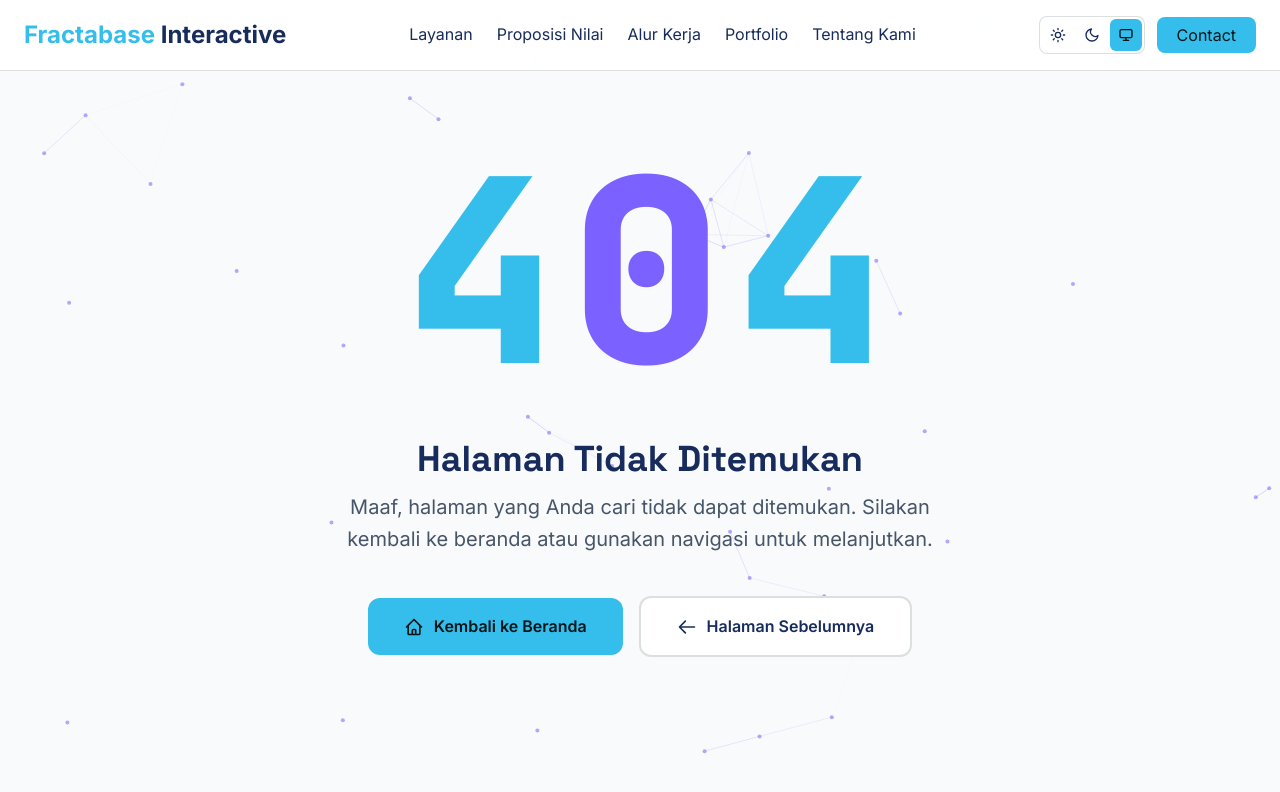
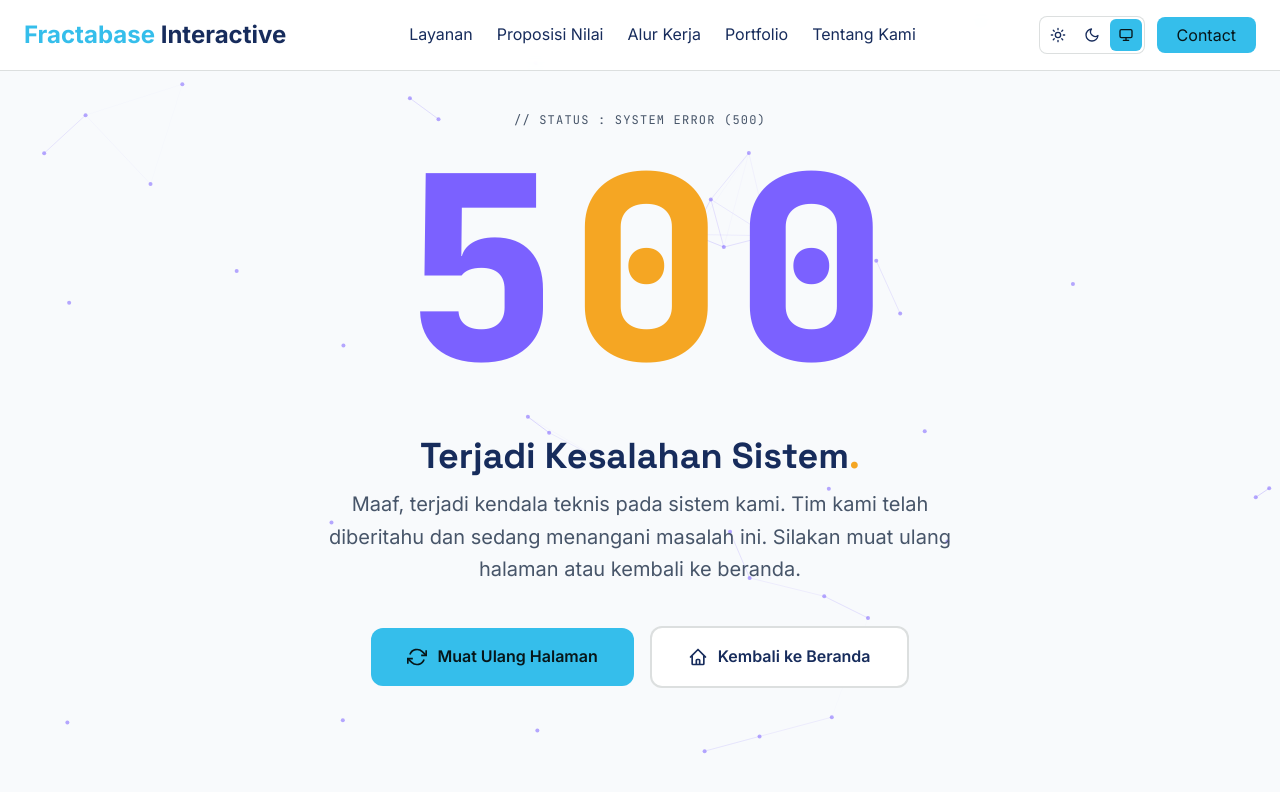
Before and after one commit to fractabase/company-profile, a React (Vite) app: page /500 in a window 1280 px wide. Shown: the top 792 px of the page. Built offline with nearby package versions, Linux system fonts and the light colour scheme.

Commit message:
feat(error-handling): wrap routes in ErrorBoundary and add 500 error page route
Wrapped application routes with ErrorBoundary to handle unexpected rendering errors and added a dedicated 500 error page route in App.jsx to provide a consistent fallback experience.

```diff
--- a/src/App.jsx
+++ b/src/App.jsx
@@ -9,7 +9,9 @@ import TermsAndConditions from "./pages/terms-and-conditions/TermsAndConditions"
 import { ThemeProvider } from "./theme/ThemeProvider";
 import UnderMaintenance from "./pages/under-maintenance/UnderMaintenance";
 import NotFound from "./pages/not-found/NotFound";
+import ServerError from "./pages/server-error/ServerError";
 import OfflineNotice from "./components/common/OfflineNotice";
+import ErrorBoundary from "./components/common/ErrorBoundary";
 
 export default function App() {
   return (
@@ -23,13 +25,14 @@ export default function App() {
 
 function AppRoutes() {
   const location = useLocation();
-  const routesWithoutFooter = ["/projects", "/contact"];
+  const routesWithoutFooter = ["/projects", "/contact", "/500"];
   const shouldShowFooter = !routesWithoutFooter.includes(location.pathname);
 
   return (
     <>
       <Navbar />
       <OfflineNotice />
+      <ErrorBoundary>
         <Routes>
           <Route path="/" index element={<Home />} />
           <Route path="/about-us" element={<AboutUs />} />
@@ -38,8 +41,10 @@ function AppRoutes() {
           <Route path="/contact" element={<UnderMaintenance />} />
           <Route path="/privacy-policy" element={<PrivacyPolicy />} />
           <Route path="/terms-and-conditions" element={<TermsAndConditions />} />
+          <Route path="/500" element={<ServerError />} />
           <Route path="*" element={<NotFound />} />
         </Routes>
+      </ErrorBoundary>
       {shouldShowFooter && <Footer />}
     </>
   );
```
Lines whose indentation alone changed are shown as unchanged.
